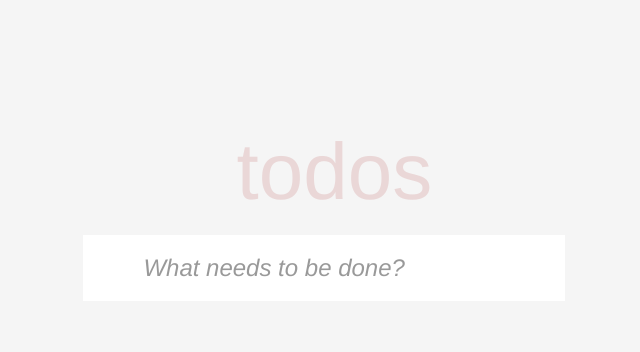
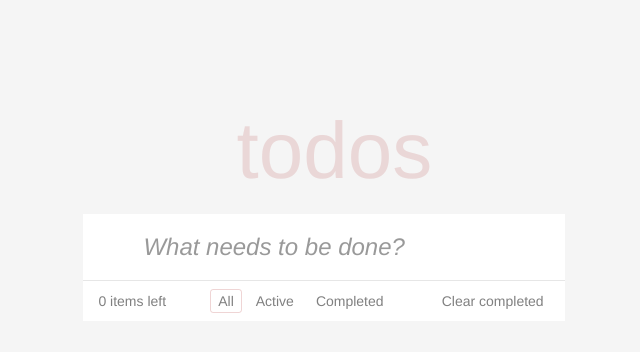
Before and after one commit to TENEr98/react-todo-list, a React (Vite) app: page / in a window 1280 px wide. Shown: the top 352 px of the page, without its empty margins (316-956 px from the left). Built offline with nearby package versions, Linux system fonts and the light colour scheme.

Commit message:
completed app

```diff
--- a/index.html
+++ b/index.html
@@ -4,7 +4,7 @@
     <meta charset="UTF-8" />
     <link rel="icon" type="image/svg+xml" href="/src/favicon.svg" />
     <meta name="viewport" content="width=device-width, initial-scale=1.0" />
-    <title>Vite App</title>
+    <title>Todo App</title>
   </head>
   <body>
     <div id="root"></div>
--- a/src/App.jsx
+++ b/src/App.jsx
@@ -1,30 +1,69 @@
-import React, { useState } from 'react'
+import React, { useState, useEffect } from 'react'
 import formatDistanceToNow from 'date-fns/formatDistanceToNow'
 import AddItem from './components/AddItem/AddItem'
 import Header from './components/Header/Header'
 import TodoList from './components/TodoList/TodoList'
+import Footer from './components/Footer/Footer'
 
 import './App.css'
 
 const App = () => {
   const [todoList, setTodoList] = useState([])
+  const [tempTodoList, setTempTodoList] = useState([])
+  const [amountItems, setAmountItems] = useState(0)
+  const [filter, setFilter] = useState('all')
 
   const handleTodoList = (value) => {
-    const temp = [...todoList]
+    setFilter('all')
+    const temp = [...tempTodoList]
     temp.push({
       time: formatDistanceToNow(Date.now(), { includeSeconds: true }),
       value,
-      isActive: 'active'
+      status: 'active'
     })
+    setTempTodoList(temp)
     setTodoList(temp)
   }
+
+  const handleFilter = (type) => {
+    setFilter(type)
+  }
+
+  const handleClear = () => {
+    const temp = tempTodoList.filter((item) => item.status !== 'complete')
+    setTodoList(temp)
+    setTempTodoList(temp)
+  }
+
+  useEffect(() => {
+    console.log({ 'temp': tempTodoList }, { 'dym': todoList })
+    const temp = [...tempTodoList]
+    if (filter === 'all') setTodoList([...temp])
+    else setTodoList([...temp.filter((item) => item.status === filter)])
+  }, [filter])
+
+  useEffect(() => {
+    const temp = [...tempTodoList]
+    const amount = temp.filter((item) => item.status === 'active').length
+    setAmountItems(amount)
+  }, [tempTodoList])
 
   return (
     <div className="wrapper">
       <div className="content">
         <Header />
         <AddItem handleTodoList={handleTodoList} />
-        <TodoList todoList={todoList} setTodoList={setTodoList} />
+        <TodoList
+          todoList={todoList}
+          setTodoList={setTodoList}
+          setTempTodoList={setTempTodoList}
+        />
+        <Footer
+          amountItems={amountItems}
+          filter={filter}
+          handleFilter={handleFilter}
+          handleClear={handleClear}
+        />
       </div>
     </div>
   )
--- a/src/components/AddItem/AddItem.jsx
+++ b/src/components/AddItem/AddItem.jsx
@@ -2,8 +2,8 @@ import React, { useState } from 'react'
 import './AddItem.css'
 
 const AddItem = (props) => {
+  const { handleTodoList } = props
   const [inputValue, setInputValue] = useState('')
-  const { handleTodoList } = props
 
   const handleInputValue = ({ target: { value } }) => setInputValue(value)
 
--- /dev/null
+++ b/src/components/Footer/Footer.css
@@ -0,0 +1,44 @@
+.block__todo_footer {
+  width: calc(100% - 30px);
+  height: 20px;
+  display: flex;
+  justify-content: space-between;
+  align-items: center;
+  font-size: 15px;
+  border-top: 1px solid #e6e6e6;
+  background-color: #fff;
+  padding: 10px 15px;
+  color: gray;
+}
+.amount_todo_footer {
+  font-size: 15px;
+}
+.filter__todo_footer {
+  background-color: transparent;
+  display: inline-block;
+  color: inherit;
+  margin: 3px;
+  padding: 3px 7px;
+  text-decoration: none;
+  border: 1px solid transparent;
+  border-radius: 3px;
+}
+.filter__todo_footer.selected {
+  border-color: rgba(175, 47, 47, 0.2);
+}
+.filter__todo_footer:hover {
+  border-color: rgba(175, 47, 47, 0.2);
+  cursor: pointer;
+}
+
+.clear__todo_footer {
+  background-color: transparent;
+  line-height: 20px;
+  text-decoration: none;
+  cursor: pointer;
+  border: none;
+  color: inherit;
+}
+.clear__todo_footer:hover {
+  text-decoration: underline;
+}
--- /dev/null
+++ b/src/components/Footer/Footer.jsx
@@ -0,0 +1,39 @@
+import React from 'react'
+
+import './Footer.css'
+
+const Footer = (props) => {
+  const { amountItems, filter, handleFilter, handleClear } = props
+  return (
+    <div className="block__todo_footer">
+      <span className="amount__todo_footer">{amountItems} items left</span>
+      <div>
+        <button
+          className={`filter__todo_footer ${filter === 'all' && 'selected'} `}
+          onClick={() => handleFilter('all')}
+        >
+          All
+        </button>
+        <button
+          className={`filter__todo_footer ${filter === 'active' && 'selected'}`}
+          onClick={() => handleFilter('active')}
+        >
+          Active
+        </button>
+        <button
+          className={`filter__todo_footer ${
+            filter === 'complete' && 'selected'
+          }`}
+          onClick={() => handleFilter('complete')}
+        >
+          Completed
+        </button>
+      </div>
+      <button className="clear__todo_footer" onClick={handleClear}>
+        Clear completed
+      </button>
+    </div>
+  )
+}
+
+export default Footer
--- a/src/components/TodoItem/TodoItem.css
+++ b/src/components/TodoItem/TodoItem.css
@@ -26,6 +26,25 @@
   align-items: center;
 }
 
+.label__value.label__complete {
+  color: #cdcdcd;
+  text-decoration: line-through;
+}
+
+.edit_value__todo_item {
+  width: 100%;
+  font-size: 24px;
+  font-family: inherit;
+  font-weight: inherit;
+  line-height: 1.4em;
+  margin-left: 2.75rem;
+  padding: 6px;
+  border: 1px solid #999;
+  box-shadow: inset 0 -1px 5px 0 rgb(0 0 0 / 20%);
+  box-sizing: border-box;
+  -webkit-font-smoothing: antialiased;
+}
+
 .label__value {
   word-break: break-all;
   display: block;
@@ -42,17 +61,22 @@
 }
 
 .actions__todo_item {
-  width: 5rem;
   display: flex;
   justify-content: center;
   align-items: center;
 }
 
 .remove__todo_item,
-.edit__todo_item {
+.edit__todo_item,
+.save__todo_item,
+.cancel__todo_item {
   cursor: pointer;
 }
 
+.remove__todo_item:hover,
+.edit__todo_item:hover {
+  color: #af5b5e;
+}
 .remove__todo_item {
   height: 40px;
   width: 40px;
@@ -70,3 +94,10 @@
   font-size: 24px;
   color: #cc9a9a;
 }
+
+.save__todo_item,
+.cancel__todo_item {
+  border: none;
+  background-color: transparent;
+  font-size: 20px;
+}
--- a/src/components/TodoItem/TodoItem.jsx
+++ b/src/components/TodoItem/TodoItem.jsx
@@ -3,29 +3,82 @@ import React from 'react'
 import './TodoItem.css'
 
 const TodoItem = (props) => {
-  const { item, handleRemoveItem, idx } = props
-
+  const {
+    item,
+    editValue,
+    handleRemoveItem,
+    handleEditItem,
+    handleSaveItem,
+    handleCancelItem,
+    handleEditValue,
+    handleCompleteItem,
+    idx
+  } = props
   return (
     <div className="block__todo_item">
       <div className="content__todo_item">
+        {item.status !== 'edit' ? (
+          <>
             <input
               type="checkbox"
               name={item.value}
-          id={item.time}
+              id={`${item.time}${idx}`}
               className="checkox__todo_item"
+              onChange={(e) => handleCompleteItem(e, idx)}
             />
-        <label htmlFor={item.time} className="label__value_time">
-          <span className="label__value">{item.value}</span>
+            <label htmlFor={`${item.time}${idx}`} className="label__value_time">
+              <span
+                className={`label__value ${
+                  item.status === 'complete' && 'label__complete'
+                }`}
+              >
+                {item.value}
+              </span>
               <span className="label__time">{item.time}</span>
             </label>
+          </>
+        ) : (
+          <input
+            type="text"
+            className="edit_value__todo_item"
+            name={item.value}
+            value={editValue}
+            onChange={handleEditValue}
+          />
+        )}
         <div className="actions__todo_item">
-          <button className="edit__todo_item">✎</button>
+          {item.status !== 'edit' ? (
+            <>
+              <button
+                className="edit__todo_item"
+                onClick={() => handleEditItem(idx)}
+              >
+                ✎
+              </button>
+
               <button
                 className="remove__todo_item"
                 onClick={() => handleRemoveItem(idx)}
               >
                 ×
               </button>
+            </>
+          ) : (
+            <>
+              <button
+                className="save__todo_item"
+                onClick={() => handleSaveItem(idx)}
+              >
+                💾
+              </button>
+              <button
+                className="cancel__todo_item"
+                onClick={() => handleCancelItem(idx)}
+              >
+                ❌
+              </button>
+            </>
+          )}
         </div>
       </div>
     </div>
--- a/src/components/TodoList/TodoList.jsx
+++ b/src/components/TodoList/TodoList.jsx
@@ -1,30 +1,81 @@
-import React from 'react'
+import React, { useState } from 'react'
 import TodoItem from '../TodoItem/TodoItem'
 
 import './TodoList.css'
 
 const TodoList = (props) => {
-  const { todoList, setTodoList } = props
+  const { todoList, setTodoList, setTempTodoList } = props
+  const [editValue, setEditValue] = useState('')
+
+  const handleEditItem = (id) => {
+    const temp = [...todoList]
+    temp[id].status = 'edit'
+    setEditValue(temp[id].value)
+    setTodoList(temp)
+    setTempTodoList(temp)
+  }
+
+  const handleSaveItem = (id) => {
+    if (editValue.length < 1) return
+    const temp = [...todoList]
+    temp[id].value = editValue
+    temp[id].status = 'active'
+    setEditValue('')
+    setTodoList(temp)
+    setTempTodoList(temp)
+  }
 
   const handleRemoveItem = (id) => {
     const temp = [...todoList]
     temp.splice(id, 1)
     setTodoList(temp)
+    setTempTodoList(temp)
   }
 
-  return todoList.length > 0 ? (
+  const handleCancelItem = (id) => {
+    const temp = [...todoList]
+    temp[id].value = todoList[id].value
+    temp[id].status = 'active'
+    setEditValue('')
+    setTodoList(temp)
+    setTempTodoList(temp)
+  }
+
+  const handleCompleteItem = ({ target: { checked } }, id) => {
+    if (checked) {
+      const temp = [...todoList]
+      temp[id].status = 'complete'
+      setTodoList(temp)
+      setTempTodoList(temp)
+    } else {
+      const temp = [...todoList]
+      temp[id].status = 'active'
+      setTodoList(temp)
+      setTempTodoList(temp)
+    }
+  }
+
+  const handleEditValue = ({ target: { value } }) => setEditValue(value)
+
+  return (
+    todoList.length > 0 && (
       <div className="block_todo_list">
         {todoList.map((item, idx) => (
           <TodoItem
             item={item}
             idx={idx}
+            editValue={editValue}
             key={`${item.value}${item.time}${idx}`}
             handleRemoveItem={handleRemoveItem}
+            handleEditItem={handleEditItem}
+            handleSaveItem={handleSaveItem}
+            handleCancelItem={handleCancelItem}
+            handleEditValue={handleEditValue}
+            handleCompleteItem={handleCompleteItem}
           />
         ))}
       </div>
-  ) : (
-    <></>
+    )
   )
 }
 
```
Lines whose indentation alone changed are shown as unchanged.
